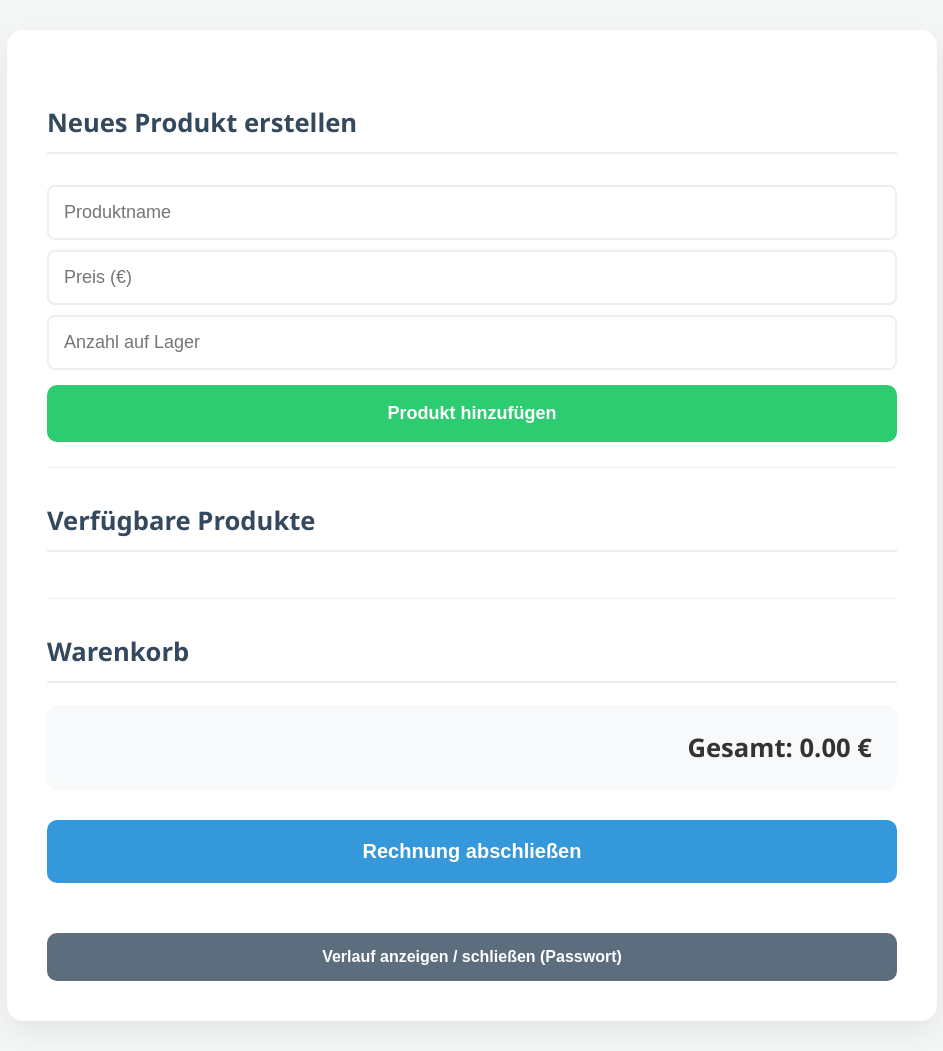
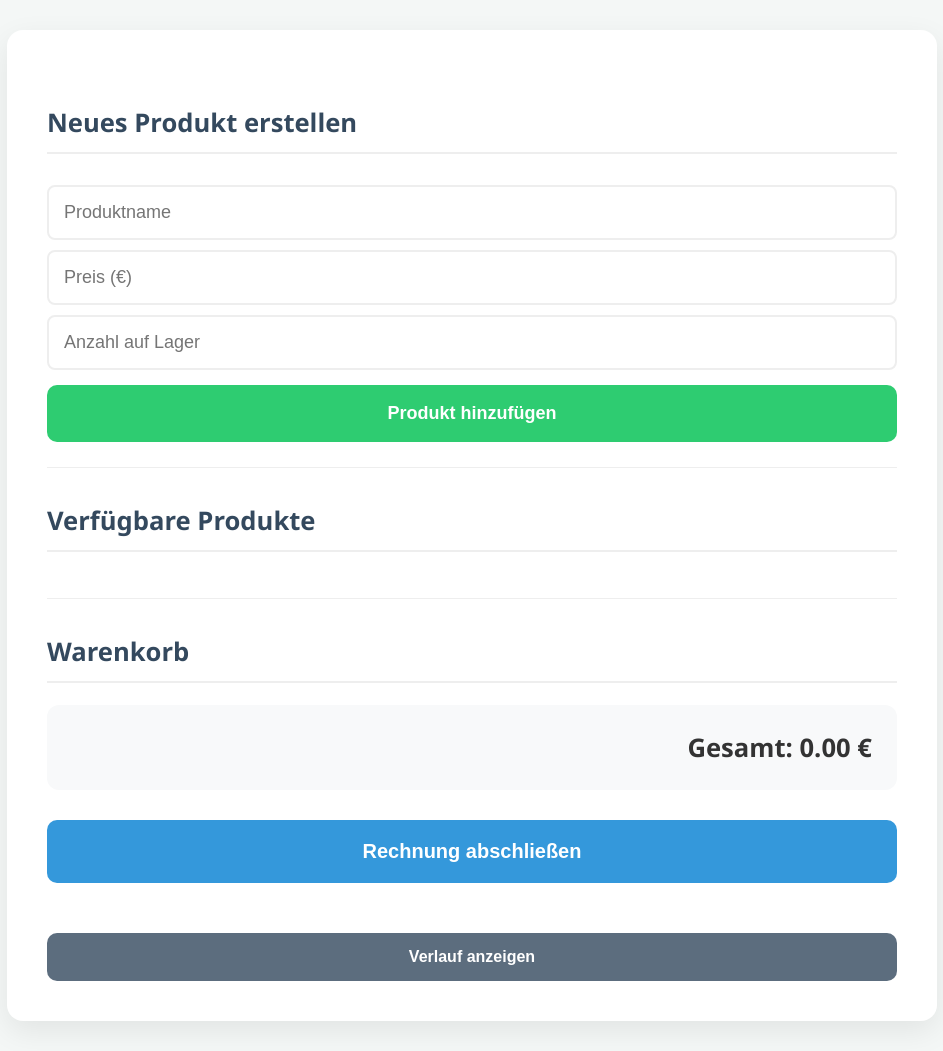
Before and after one commit to PetIbo77/IboRechner, a plain HTML site: page index.html in a window 1280 px wide. Shown: the whole page, without its empty margins (168-1111 px from the left). Drawn offline with Linux system fonts and the light colour scheme.

```diff
--- a/index.html
+++ b/index.html
@@ -138,7 +138,7 @@
     <div class="total-section">Gesamt: <span id="totalPrice">0.00</span> €</div>
     <button class="btn-finish" onclick="finishInvoice()">Rechnung abschließen</button>
 
-    <button class="btn-admin" onclick="toggleHistory()">Verlauf anzeigen / schließen (Passwort)</button>
+    <button class="btn-admin" onclick="toggleHistory()">Verlauf anzeigen </button>
 
     <div id="historySection" class="hidden">
         <div style="display: flex; justify-content: space-between; align-items: center; margin-top: 25px;">
```
